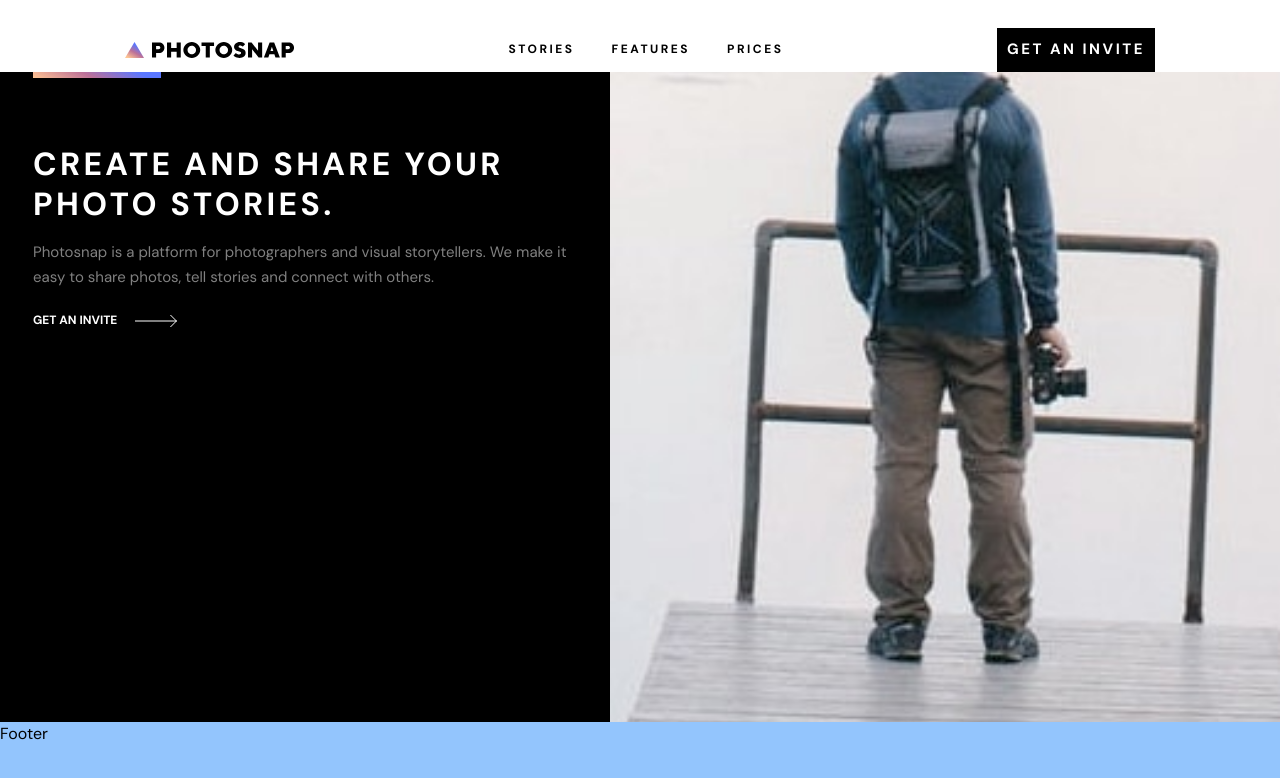
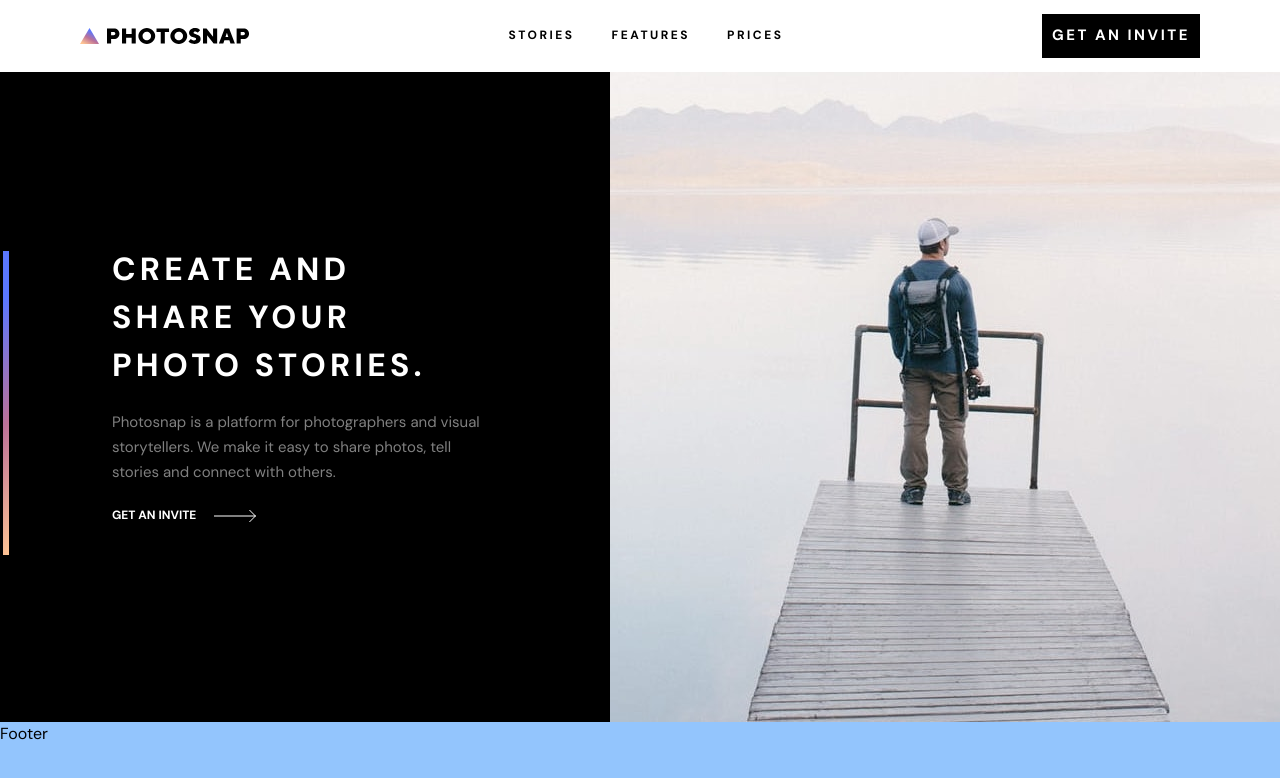
Before and after one commit to mrvicthor/photosnap-multi-page-website, a React (Vite) app: page / in a window 1280 px wide. Shown: the top 778 px of the page. Built offline with nearby package versions, Linux system fonts and the light colour scheme.

Commit message:
updated banner styles

```diff
--- a/src/components/banner/index.jsx
+++ b/src/components/banner/index.jsx
@@ -13,23 +13,23 @@ const Banner = ({ bgImage, bgTablet, bgDesktop, title, content, btnText }) => {
               src={
                 width <= 768
                   ? bgImage
-                  : width > 768 <= 1024
+                  : width > 768 && width <= 1024
                   ? bgTablet
                   : bgDesktop
               }
               alt="banner image"
-              className="w-full object-cover h-full"
+              className="object-cover w-full h-full"
             />
           )}
         </div>
 
-        <div className="bg-[#000000] text-[#ffffff] pl-[2.0625rem] pr-6">
-          <div className="line h-[6px] w-[8rem]" />
-          <article className="mt-[4.125rem]">
-            <h1 className="font-bold text-[2rem] leading-[2.5rem] tracking-[3.3px] uppercase">
+        <div className="bg-[#000000] text-[#ffffff] pl-[2.0625rem] pr-6 md:relative md:px-[3.375rem] md:py-[10.8125rem] lg:px-[7rem]">
+          <div className="line h-[6px] w-[8rem] md:w-[19rem] md:absolute md:-left-[9.125rem] md:top-[20.5rem] md:rotate-[270deg]" />
+          <article className="mt-[4.125rem] md:mt-0">
+            <h1 className="font-bold text-[2rem] leading-[2.5rem] w-[19.875rem] tracking-[3.3px] uppercase md:text-[2rem] md:leading-[3rem] md:tracking-[4.17px] md:w-[23.1875rem]">
               {title}
             </h1>
-            <p className="text-[0.9375rem] opacity-50 leading-[1.5625rem] pt-4">
+            <p className="text-[0.9375rem] opacity-50 leading-[1.5625rem] pt-4  md:pt-[1.3125rem] md:w-[24.1875rem] w-[19.875rem] md:pt-12">
               {content}
             </p>
           </article>
@@ -41,7 +41,7 @@ const Banner = ({ bgImage, bgTablet, bgDesktop, title, content, btnText }) => {
               {btnText}
             </div>
             <svg xmlns="http://www.w3.org/2000/svg" width="43" height="14">
-              <g fill="none" fill-rule="evenodd" stroke="#ffffff">
+              <g fill="none" fillRule="evenodd" stroke="#ffffff">
                 <path d="M0 7h41.864M35.428 1l6 6-6 6" />
               </g>
             </svg>
--- a/src/components/header/index.jsx
+++ b/src/components/header/index.jsx
@@ -16,7 +16,7 @@ const Header = () => {
           className="h-[37.1875rem] absolute bg-[#000000] left-0 right-0 opacity-50 top-[72px] z-10 transition duration-500 ease-in-out"
         />
       )}
-      <nav className="flex justify-between items-center px-6 py-[1.75rem] md:px-[2.5rem] lg:mx-auto lg:max-w-[69.375rem]">
+      <nav className="flex h-full justify-between items-center px-6 py-[1.75rem] md:px-[2.5rem] lg:mx-auto lg:max-w-[75rem]">
         <div>
           <Link to="/">
             <img src={Logo} alt="logo" />
--- a/src/pages/home/index.jsx
+++ b/src/pages/home/index.jsx
@@ -5,6 +5,7 @@ import { Banner } from "../../components";
 const Home = () => {
   return (
     <>
+      {/* <img src={bgDesktop} alt="desktop" /> */}
       <Banner
         bgImage={bannerImage}
         title="create and share your photo stories."
```
